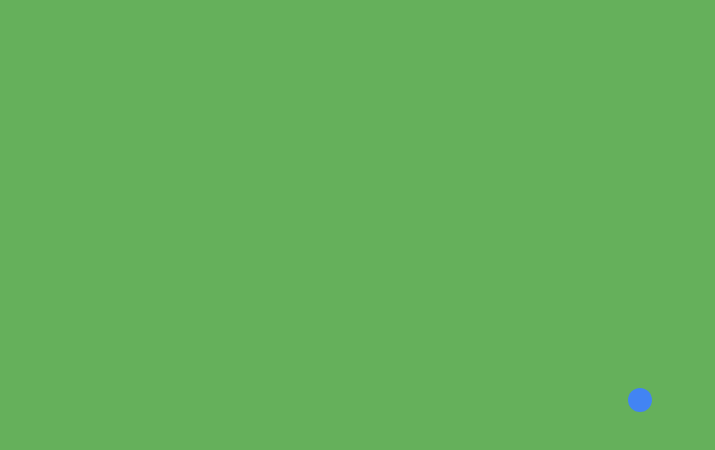
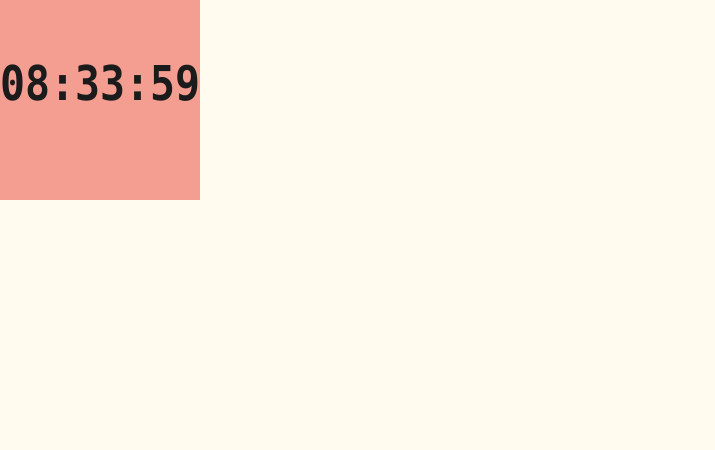
Before and after one commit to limkangho/Blog, a plain HTML site: page index.html in a window 1280 px wide. Shown: the whole page, without its empty margins (0-715 px from the left). Drawn offline with Linux system fonts and the light colour scheme.

Commit message:
clock making

```diff
--- a/app.js
+++ b/app.js
@@ -1,18 +1,22 @@
-import {
-  Ball
-} from './ball.js';
+// import {
+//   Ball
+// } from './ball.js';
+
+// import {
+//   Block
+// } from './block.js';
+
+// import {
+//   Ball2
+// } from './ball2.js';
+
+// import {
+//   Ball3
+// } from './ball3.js';
 
 import {
-  Block
-} from './block.js';
-
-import {
-  Ball2
-} from './ball2.js';
-
-import {
-  Ball3
-} from './ball3.js';
+  Clock
+} from './clock.js'
 
 class App {
   constructor() {
@@ -28,7 +32,8 @@ class App {
     // this.ball = new Ball(this.stageWidth, this.stageHeight, 12, 18);
     // this.block = new Block(350, 30, 100, 250);
     // this.ball2 = new Ball2(this.stageWidth, this.stageHeight, 20, 20, 12, 10);
-    this.ball3 = new Ball3(this.stageWidth, this.stageHeight, this.stageWidth / 2, this.stageHeight / 2, 12);
+    // this.ball3 = new Ball3(this.stageWidth, this.stageHeight, this.stageWidth / 2, this.stageHeight / 2, 12);
+    this.clock = new Clock(200, 200, 50, 50);
 
     window.requestAnimationFrame(this.animate.bind(this));
   }
@@ -51,8 +56,9 @@ class App {
     // this.ball.draw(this.ctx, this.stageWidth, this.stageHeight, this.block);
     // this.ball2.draw(this.ctx, this.stageWidth, this.stageHeight);
     // this.ball3.draw(this.ctx);
-    this.ball3.arrowMove(this.ctx);
-    this.ball3.jumping(this.ctx);
+    // this.ball3.arrowMove(this.ctx);
+    // this.ball3.jumping(this.ctx);
+    this.clock.draw(this.ctx);
   }
 }
 
--- /dev/null
+++ b/clock.js
@@ -0,0 +1,31 @@
+export class Clock {
+  constructor(width, height, x, y) {
+    this.width = width;
+    this.height = height;
+    this.x = x;
+    this.y = y;
+    this.clockX = this.width / 2;
+    this.clockY = this.height / 2;
+  }
+
+  draw(ctx) {
+    const date = new Date();
+    const hours = date.getHours() < 10 ? "0" + date.getHours() : date.getHours();
+    const minutes = date.getMinutes() < 10 ? "0" + date.getMinutes() : date.getMinutes();
+    const seconds = date.getSeconds() < 10 ? "0" + date.getSeconds() : date.getSeconds();
+
+    ctx.fillStyle = '#ea4335';
+    ctx.globalAlpha = '0.5'
+    ctx.beginPath();
+    // ctx.rect(this.x, this.y, this.width, this.height);
+    ctx.rect(0, 0, this.width, this.height);
+    ctx.fill();
+
+    ctx.font = 'normal bold 48px menlo, sans-serif';
+    ctx.fillStyle = '#1b1b1b';
+    ctx.globalAlpha = '1.0'
+    ctx.textAlign = "center";
+    ctx.fillText(hours + ":" + minutes + ":" + seconds, this.clockX, this.clockY, this.width);
+  }
+
+}
--- a/style.css
+++ b/style.css
@@ -13,7 +13,7 @@ body {
   width: 100%;
   height: 100%;
   overflow: hidden;
-  background-color: #65b05b;
+  background-color: #fffbee;
 }
 
 canvas {
```
Also changed, not shown: ball.js (line endings or trailing spaces).
